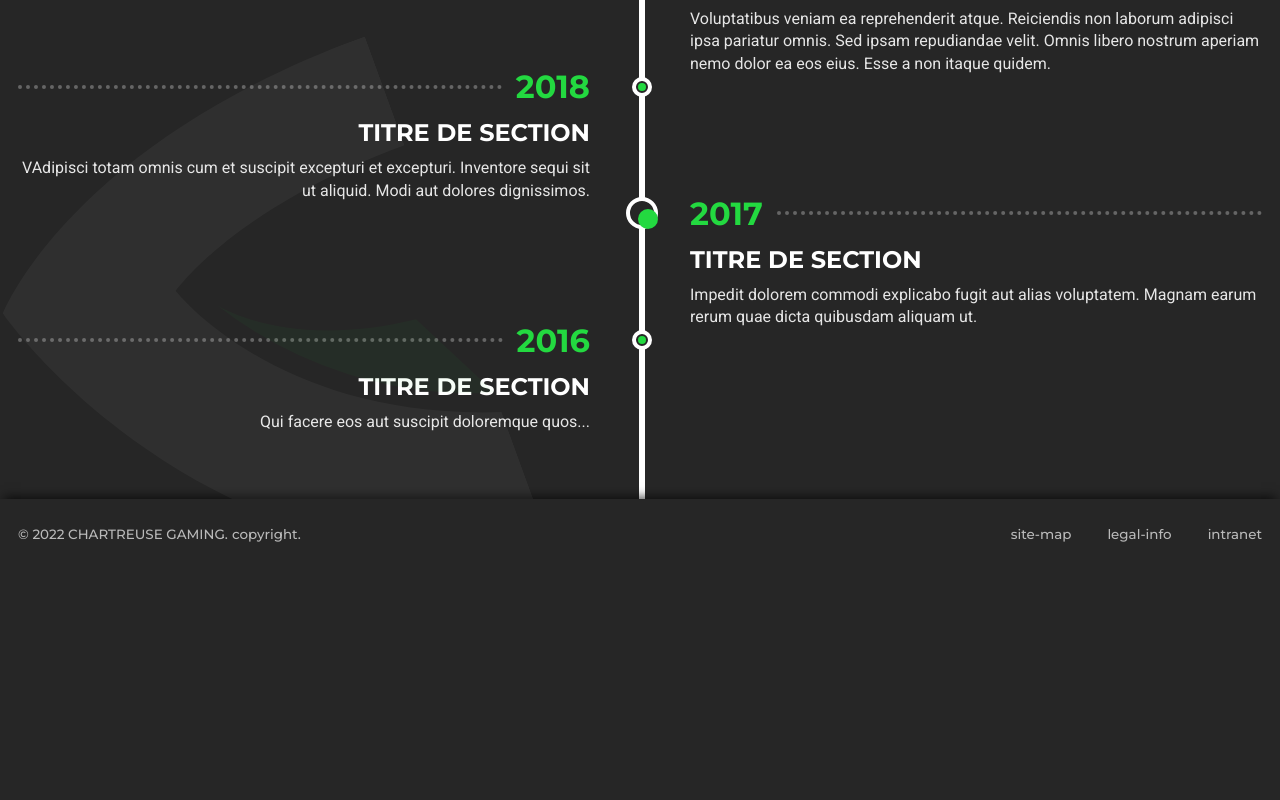
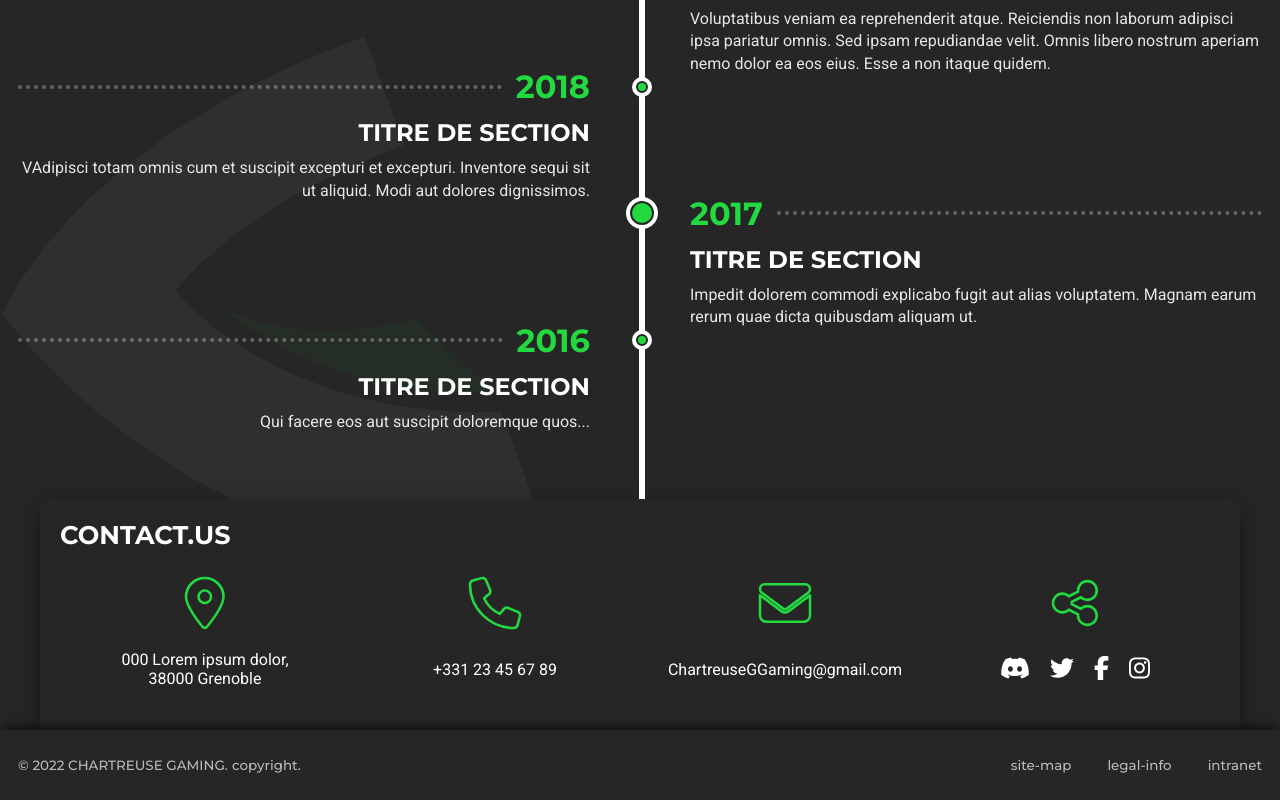
Before and after one commit to Alpes-Esport/Website, a Vue app: page / in a window 1280 px wide. Shown: the part 2374-3174 px from the top of the page. Before the commit the page ends 2943 px from the top, so only its background shows below. Built offline with nearby package versions, Linux system fonts and the light colour scheme; what @splidejs/vue-splide would draw is missing.

Commit message:
Add contact section

```diff
--- a/src/views/Home.vue
+++ b/src/views/Home.vue
@@ -239,6 +239,44 @@
             </div>
           </section>
         </article>
+      </section>
+    </article>
+
+    <article id="contact" class="content">
+      <h2>{{ $t("contact.us") }}</h2>
+      <section>
+        <div>
+          <font-awesome-icon icon="fa-solid fa-location-dot" />
+          <p>
+            000 Lorem ipsum dolor,<br />
+            38000 Grenoble
+          </p>
+        </div>
+        <div>
+          <font-awesome-icon icon="fa-solid fa-phone" />
+          <p>+331 23 45 67 89</p>
+        </div>
+        <div>
+          <font-awesome-icon icon="fa-solid fa-envelope" />
+          <p>ChartreuseGGaming@gmail.com</p>
+        </div>
+        <div>
+          <font-awesome-icon icon="fa-solid fa-share-nodes" />
+          <span>
+            <a href="https://discord.gg/invite/ENY2nV6">
+              <font-awesome-icon icon="fa-brands fa-discord" />
+            </a>
+            <a href="https://twitter.com/chartreusegame">
+              <font-awesome-icon icon="fa-brands fa-twitter" />
+            </a>
+            <a href="https://www.facebook.com/chartreusegaming/">
+              <font-awesome-icon icon="fa-brands fa-facebook-f" />
+            </a>
+            <a href="https://www.instagram.com/chartreusegaming/">
+              <font-awesome-icon icon="fa-brands fa-instagram" />
+            </a>
+          </span>
+        </div>
       </section>
     </article>
   </main>
@@ -642,11 +680,14 @@ export default {
 
           &.big {
             &:before {
-              left: -56px;
+              transform: translate(-6px, -50%);
             }
 
-            &.big:before {
-              transform: translate(-8px, -50%);
+            i:before {
+              width: 20px;
+              height: 20px;
+              top: calc(50% - 10px);
+              left: -58px;
             }
           }
         }
@@ -654,4 +695,68 @@ export default {
     }
   }
 }
+
+#contact {
+  padding: 20px;
+  background-color: var(--bg-color);
+  width: 100%;
+  max-width: 1200px;
+  border-radius: 8px 8px 0 0;
+  box-shadow: rgba(0, 0, 0, 0.4) 0 8px 24px 0;
+
+  h2 {
+    font-size: 1.6em;
+    margin-bottom: 12px;
+    font-family: var(--title-font);
+    text-transform: uppercase;
+  }
+
+  section {
+    display: flex;
+    flex-wrap: wrap;
+    align-items: flex-start;
+
+    div {
+      flex: 1 0 0;
+      display: flex;
+      flex-flow: column nowrap;
+      align-items: center;
+      justify-content: stretch;
+      gap: 16px;
+      text-align: center;
+      padding: 16px;
+
+      & > * {
+        height: 50px;
+        display: flex;
+        align-items: center;
+      }
+
+      & > svg {
+        color: var(--bg-color);
+        stroke: var(--green-touch);
+        stroke-width: 26px;
+        stroke-linejoin: round;
+      }
+
+      span a {
+        padding: 10px;
+        color: white;
+
+        & > svg {
+          transition: all 150ms;
+          height: 24px;
+          transform: scale(1);
+        }
+
+        &:hover {
+          svg {
+            transform: scale(1.1);
+            color: var(--subtext-color);
+          }
+        }
+      }
+    }
+  }
+}
 </style>
```
Also changed, not shown: src/main.js (+11 -1 lines).
